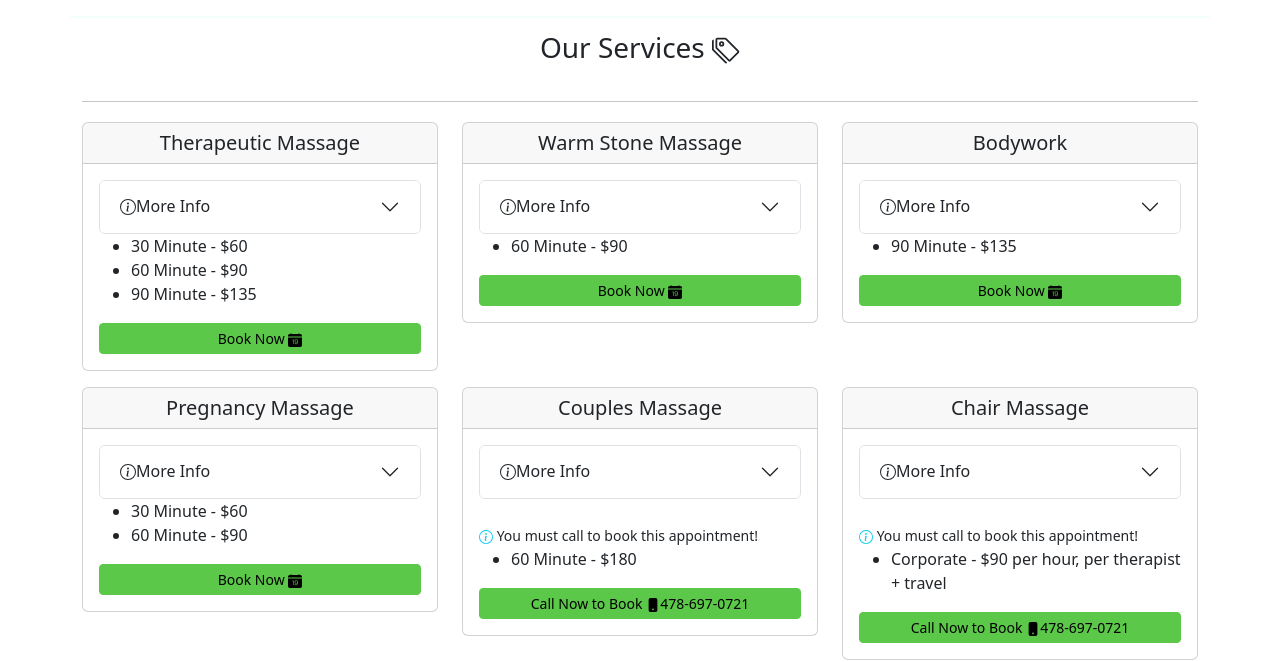
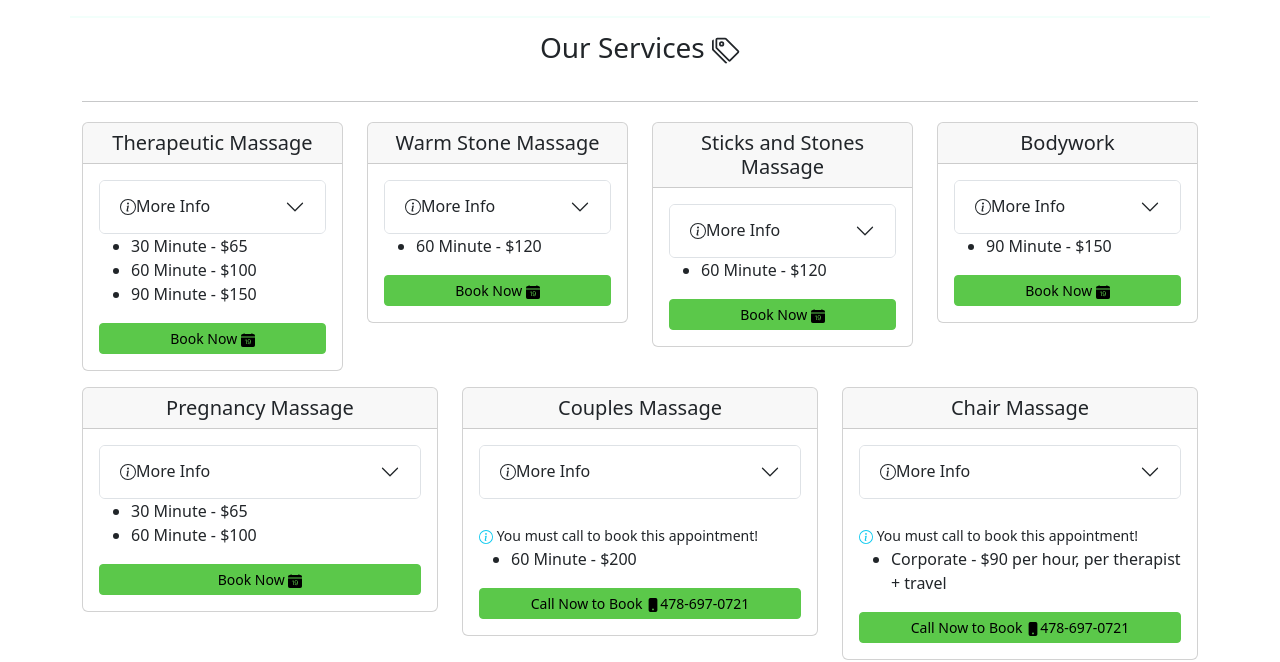
Before and after one commit to TenGallonTechnology/EmeraldEase, a Next.js app: page / in a window 1280 px wide. Shown: the part 1262-1924 px from the top of the page. Built offline with nearby package versions, Linux system fonts and the light colour scheme.

Commit message:
update service pricing and add new Sticks and Stones Massage option

```diff
--- a/components/Services.jsx
+++ b/components/Services.jsx
@@ -56,7 +56,7 @@ const Services = (props) => {
       </Row>
       <hr />
       <Row className='mb-2 justify-content-center'>
-        <Col sm={12} md={4} className='my-1'>
+        <Col sm={12} md={3} className='my-1'>
           <Card>
             <Card.Header as='h5' className='text-center'>
               Therapeutic Massage
@@ -86,9 +86,9 @@ const Services = (props) => {
               </Accordion>
 
               <ul>
-                <li>30 Minute - $60</li>
-                <li>60 Minute - $90</li>
-                <li>90 Minute - $135</li>
+                <li>30 Minute - $65</li>
+                <li>60 Minute - $100</li>
+                <li>90 Minute - $150</li>
               </ul>
 
               <a
@@ -100,7 +100,7 @@ const Services = (props) => {
             </Card.Body>
           </Card>
         </Col>
-        <Col sm={12} md={4} className='my-1'>
+        <Col sm={12} md={3} className='my-1'>
           <Card>
             <Card.Header as='h5' className='text-center'>
               Warm Stone Massage
@@ -120,7 +120,7 @@ const Services = (props) => {
               </Accordion>
 
               <ul>
-                <li>60 Minute - $90</li>
+                <li>60 Minute - $120</li>
               </ul>
 
               <a
@@ -132,7 +132,45 @@ const Services = (props) => {
             </Card.Body>
           </Card>
         </Col>
-        <Col sm={12} md={4} className='my-1'>
+         <Col sm={12} md={3} className='my-1'>
+          <Card>
+            <Card.Header as='h5' className='text-center'>
+              Sticks and Stones Massage
+            </Card.Header>
+            <Card.Body>
+              <Accordion>
+                <Accordion.Item eventKey='0'>
+                  <Accordion.Header>
+                    <InfoCircle />
+                    More Info
+                  </Accordion.Header>
+                  <Accordion.Body>
+                    Embrace the warmth this winter with our Sticks &amp; Stones massage — a luxurious seasonal
+treatment that melts away tension and soothes the senses. Smooth, warm bamboo sticks glide
+across the body to stretch and release tight muscles, while warm stones deliver deep, comforting
+heat to melt stress from head to toe-- making it ideal for those who love the intensity of deep
+tissue work with an added element of comforting heat. This unique fusion of warmth and flow
+promotes circulation, eases sore muscles, and leaves you feeling balanced, renewed, and deeply
+relaxed. A perfect cozy escape for chilly days — Sticks &amp; Stones is available for a limited time
+only during the colder months.
+                  </Accordion.Body>
+                </Accordion.Item>
+              </Accordion>
+
+              <ul>
+                <li>60 Minute - $120</li>
+              </ul>
+
+              <a
+                className='btn btn-primary btn-sm btn-block'
+                href='https://www.vagaro.com/emeraldease/book-now'
+              >
+                Book Now <CalendarDateFill />
+              </a>
+            </Card.Body>
+          </Card>
+        </Col>
+        <Col sm={12} md={3} className='my-1'>
           <Card>
             <Card.Header as='h5' className='text-center'>
               Bodywork
@@ -207,7 +245,7 @@ const Services = (props) => {
               </Accordion>
 
               <ul>
-                <li>90 Minute - $135</li>
+                <li>90 Minute - $150</li>
               </ul>
 
               <a
@@ -244,8 +282,8 @@ const Services = (props) => {
               </Accordion>
 
               <ul>
-                <li>30 Minute - $60</li>
-                <li>60 Minute - $90</li>
+                <li>30 Minute - $65</li>
+                <li>60 Minute - $100</li>
               </ul>
 
               <a
@@ -284,7 +322,7 @@ const Services = (props) => {
               </small>
 
               <ul>
-                <li>60 Minute - $180</li>
+                <li>60 Minute - $200</li>
               </ul>
 
               <a
```
